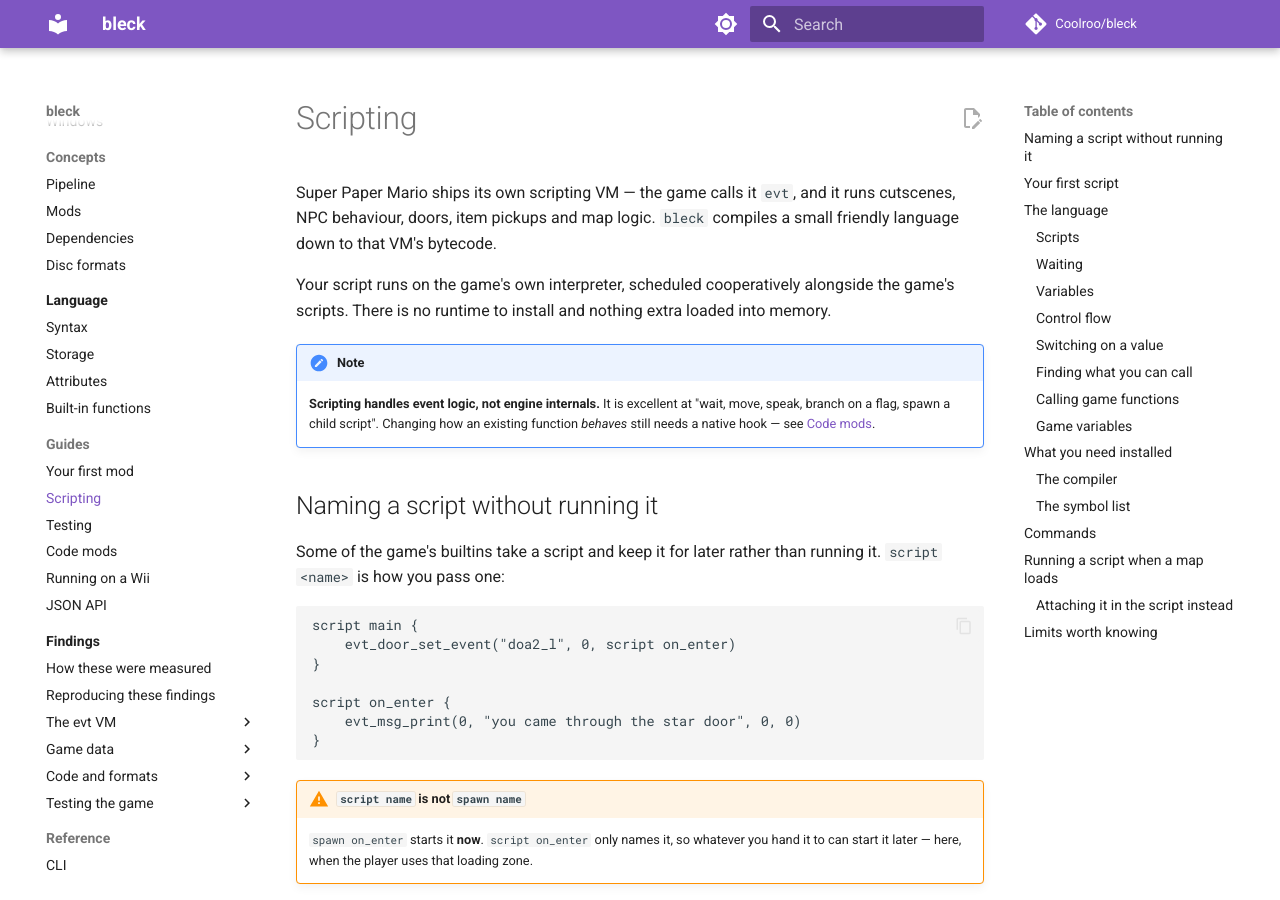
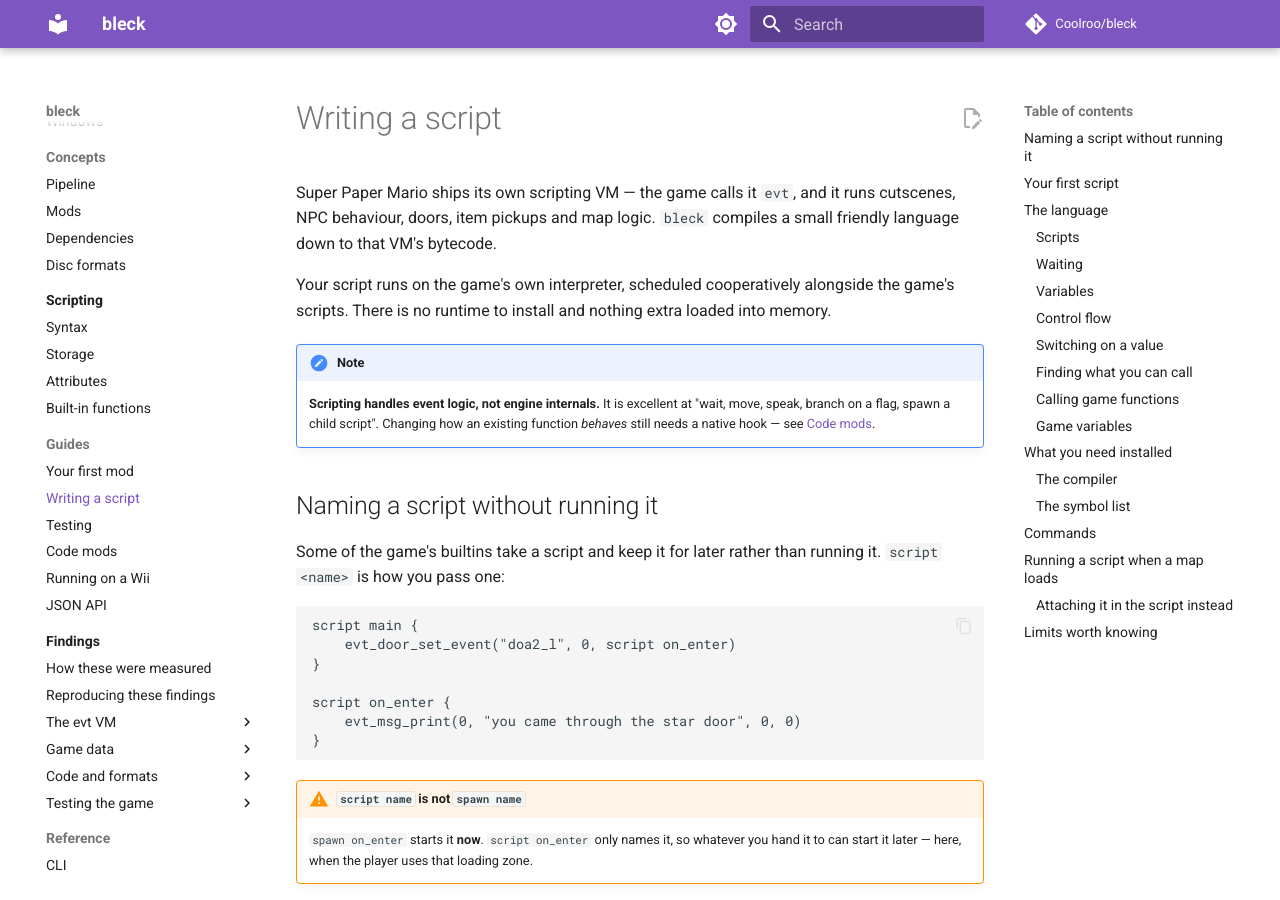
Before and after one commit to Coolroo/bleck, an MkDocs documentation site: the page built from docs-site/guides/scripting.md, in a window 1280 px wide and 900 px high. Built offline with MkDocs 1.6.1 and Material for MkDocs 9.7.7, drawn with Linux system fonts in a browser that asks for light colours; comment, search, counter and statistics services are not loaded; some of the changed text lies outside the part shown.

Commit message:
Rename the docs section from Language to Scripting
The section is about scripting, and "Language" read as a category rather than a
name. docs-site/language/ becomes docs-site/scripting/, with the generator, the
CI staleness check and every cross-reference following it.

The nav had two entries called "Scripting" once the section was renamed -- the
new section and the existing tutorial. The tutorial keeps its URL and is
relabelled "Writing a script", since there is no redirects plugin and moving it
would break /guides/scripting/ along with seven inbound links from the CLI and
manifest references.

```diff
--- a/docs-site/guides/scripting.md
+++ b/docs-site/guides/scripting.md
@@ -105,10 +105,10 @@
 !!! tip "Reference pages"
 
     This is the tour. The full reference lives under
-    [The scripting language](../language/index.md) —
-    [syntax](../language/syntax.md), [storage classes](../language/storage.md),
-    [attributes](../language/attributes.md) and all
-    [443 built-in functions](../language/builtins.md).
+    [Scripting](../scripting/index.md) —
+    [syntax](../scripting/syntax.md), [storage classes](../scripting/storage.md),
+    [attributes](../scripting/attributes.md) and all
+    [443 built-in functions](../scripting/builtins.md).
 
 
 ### Scripts
--- a/docs-site/language/index.md
+++ b/docs-site/scripting/index.md
@@ -39,8 +39,8 @@
 
 </div>
 
-New to this? [Scripting](../guides/scripting.md) is the tutorial; these pages are
-the reference.
+New to this? [Writing a script](../guides/scripting.md) is the walk-through;
+these pages are the reference.
 
 ## What it is not
 
--- a/docs-site/language/syntax.md
+++ b/docs-site/scripting/syntax.md
@@ -1,7 +1,7 @@
 # Syntax
 
 Everything the parser accepts. For a walk-through, start with
-[Scripting](../guides/scripting.md).
+[Writing a script](../guides/scripting.md).
 
 ## Scripts
 
--- a/mkdocs.yml
+++ b/mkdocs.yml
@@ -88,15 +88,15 @@
       - Mods: concepts/mods.md
       - Dependencies: concepts/dependencies.md
       - Disc formats: concepts/disc-formats.md
-  - Language:
-      - language/index.md
-      - Syntax: language/syntax.md
-      - Storage: language/storage.md
-      - Attributes: language/attributes.md
-      - Built-in functions: language/builtins.md
+  - Scripting:
+      - scripting/index.md
+      - Syntax: scripting/syntax.md
+      - Storage: scripting/storage.md
+      - Attributes: scripting/attributes.md
+      - Built-in functions: scripting/builtins.md
   - Guides:
       - Your first mod: guides/first-mod.md
-      - Scripting: guides/scripting.md
+      - Writing a script: guides/scripting.md
       - Testing: guides/testing.md
       - Code mods: guides/code-mods.md
       - Running on a Wii: guides/hardware.md
```
Also changed, not shown: docs-site/scripting/attributes.md (renamed from docs-site/language/attributes.md), docs-site/scripting/builtins.md (renamed from docs-site/language/builtins.md), docs-site/scripting/storage.md (renamed from docs-site/language/storage.md), 2 other files.
